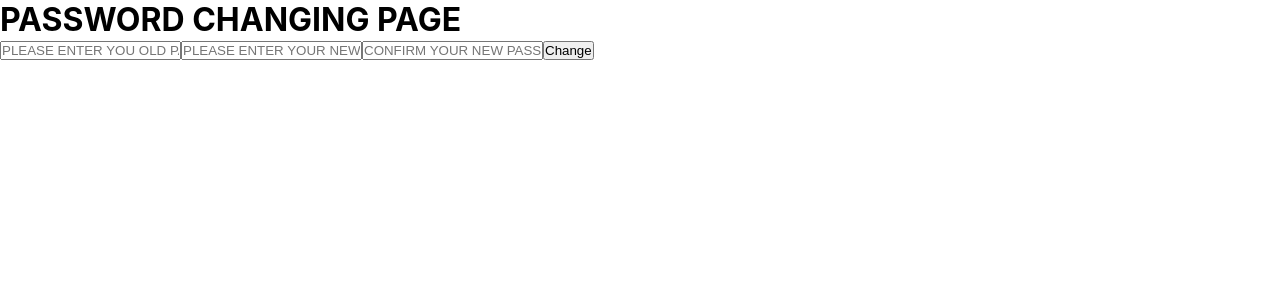
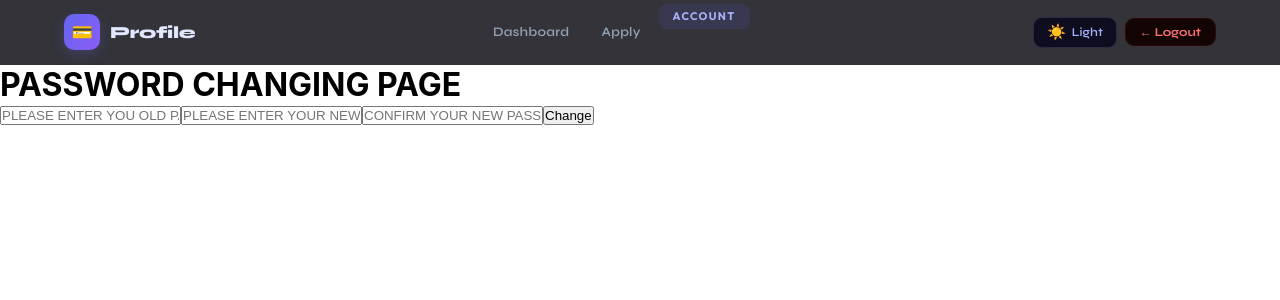
Before and after one commit to Rashik8606/CrediSure, a React (Create React App) app in the folder frontend/credisurehome/: page /change-password in a window 1280 px wide. Shown: the top 300 px of the page. Built offline with nearby package versions, Linux system fonts and the light colour scheme; a web font is replaced by a local one.

Commit message:
Working Front end

```diff
--- a/frontend/credisurehome/src/auth/ChangePassword.jsx
+++ b/frontend/credisurehome/src/auth/ChangePassword.jsx
@@ -2,6 +2,7 @@ import React, { useState } from 'react'
 import API from '../api/axios';
 import { Link } from 'react-router-dom';
 import { getUserRole } from '../utils/auth';
+import BorrowerNavBar from '../pages/BorrowerNavBar';
 
 const ChangePassword = () => {
 
@@ -10,6 +11,18 @@ const ChangePassword = () => {
     const [confirmPassword, confirmSetPassword] = useState('')
     const [message, setMessage] = useState('')
     const [error, setError] = useState('')
+
+    const [darkMode, setDarkMode] = useState(()=>{
+        const saved = localStorage.getItem('bp-theme')
+        return saved ? saved === 'dark':'light'
+    })
+
+    const toggleTheme = () =>{
+        const next = !darkMode
+        setDarkMode(next)
+        localStorage.setItem('bp-theme', next? 'dark':'light')
+    }
+
 
     const role = getUserRole()
 
@@ -41,6 +54,11 @@ const ChangePassword = () => {
 
   return (
     <div>
+        <BorrowerNavBar
+        darkMode={darkMode}
+        toggleTheme={toggleTheme}
+        activePage = 'profile'
+        />
         {role === 'admin' &&(
             <Link to='/admin/dashboard'>BACK TO PAGE </Link>
         )}
--- a/frontend/credisurehome/src/auth/UserRegister.jsx
+++ b/frontend/credisurehome/src/auth/UserRegister.jsx
@@ -18,7 +18,7 @@ function UserRegister() {
 
     const [darkMode, setDarkMode] = useState(()=>{
         const saved = localStorage.getItem('bp-theme')
-        return saved === saved ? 'dark':true
+        return saved ? saved === 'dark':true
     })
 
     const toggeleTheme = ()=>{
--- a/frontend/credisurehome/src/pages/BorrowerNavBar.jsx
+++ b/frontend/credisurehome/src/pages/BorrowerNavBar.jsx
@@ -1,10 +1,17 @@
 import React, { useState, useEffect } from 'react'
 import '../css/borrowerNavBar.css'
 
-const BorrowerNavBar = ({ darkMode, setDarkMode, hasActiveLoan }) => {
+const BorrowerNavBar = ({ darkMode, toggleTheme, hasActiveLoan, activePage }) => {
   const [scrolled, setScrolled] = useState(false)
   const [menuOpen, setMenuOpen] = useState(false)
   const [showAlert, setShowAlert] = useState(false)
+
+
+  // const toggeleTheme = () => {
+  //   const next = !darkMode
+  //   setDarkMode(next)
+  //   localStorage.setItem('bp-theme', next ? 'dark':'light')
+  // }
 
   useEffect(() => {
     const onScroll = () => setScrolled(window.scrollY > 20)
@@ -53,12 +60,12 @@ const BorrowerNavBar = ({ darkMode, setDarkMode, hasActiveLoan }) => {
           {/* ── LOGO ── */}
           <a href="/" className="bp-navbar-logo">
             <div className="bp-navbar-logo-icon">💳</div>
-            <span className="bp-navbar-logo-text">LoanPortal</span>
+            <span className="bp-navbar-logo-text">{activePage === 'profile' ? 'Profile' : 'LoanPortal'}</span>
           </a>
 
           {/* ── DESKTOP LINKS ── */}
           <div className="bp-navbar-links">
-            <a href="/borrower" className="bp-navbar-link active">Dashboard</a>
+            <a href="/borrower/dashboard" className={`bp-navbar-link ${activePage === 'dashboard'?'active':''}`}>Dashboard</a>
             <a
               href="/loan-request-form"
               className="bp-navbar-link"
@@ -66,14 +73,14 @@ const BorrowerNavBar = ({ darkMode, setDarkMode, hasActiveLoan }) => {
             >
               Apply
             </a>
-            <a href="/change-password" className="bp-navbar-link">Account</a>
+            <a href="/change-password" className={`bp-navbar-link ${activePage === 'profile'?'active':''}`}>Account</a>
           </div>
 
           {/* ── RIGHT ACTIONS ── */}
           <div className="bp-navbar-actions">
             <button
               className="bp-navbar-theme-btn"
-              onClick={() => setDarkMode(prev => !prev)}
+              onClick={toggleTheme}
               aria-label="Toggle theme"
             >
               <span className="bp-navbar-theme-icon">{darkMode ? '☀️' : '🌙'}</span>
@@ -111,7 +118,7 @@ const BorrowerNavBar = ({ darkMode, setDarkMode, hasActiveLoan }) => {
           <div className="bp-navbar-mobile-divider" />
           <button
             className="bp-navbar-mobile-theme"
-            onClick={() => { setDarkMode(prev => !prev); setMenuOpen(false) }}
+            onClick={() => { toggleTheme(); setMenuOpen(false) }}
           >
             {darkMode ? '☀️ Switch to Light Mode' : '🌙 Switch to Dark Mode'}
           </button>
--- a/frontend/credisurehome/src/pages/BorrowerPage.jsx
+++ b/frontend/credisurehome/src/pages/BorrowerPage.jsx
@@ -28,9 +28,12 @@ const BorrowerPage = () => {
     return saved ? saved === 'dark' : true
   })
 
-  useEffect(() => {
-    localStorage.setItem('bp-theme', darkMode ? 'dark' : 'light')
-  }, [darkMode])
+  const toggleTheme = () => {
+    const next = !darkMode
+    setDarkMode(next)
+    localStorage.setItem('bp-theme', next ? 'dark':'light')
+  }
+
 
   useEffect(() => {
     API.get('/loans/borrower/active_loan/')
@@ -72,8 +75,9 @@ const BorrowerPage = () => {
       {/* ── NAVBAR — passes hasActiveLoan for Apply guard ── */}
       <BorrowerNavBar
         darkMode={darkMode}
-        setDarkMode={setDarkMode}
+        toggleTheme={toggleTheme}
         hasActiveLoan={hasActiveLoan}
+        activePage='dashboard'
       />
 
       {/* ── CAROUSEL ── */}
```
